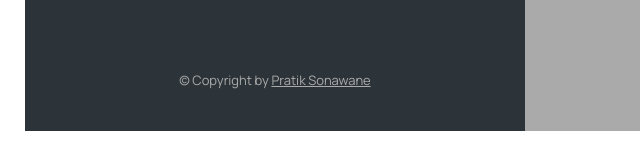
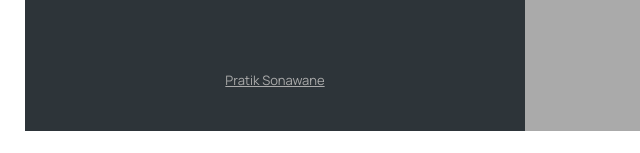
Before and after one commit to pratiksonawane80/Mapty, a plain HTML site: page index.html in a window 1280 px wide. Shown: the part 644-797 px from the top of the page, 0-640 px from the left. Drawn offline with nearby package versions, Linux system fonts and the light colour scheme.

Commit message:
copywrite removed

```diff
--- a/index.html
+++ b/index.html
@@ -119,7 +119,6 @@
       </ul>
 
       <p class="copyright">
-        &copy; Copyright by
         <a
           class="github-link"
           target="_blank"
```
